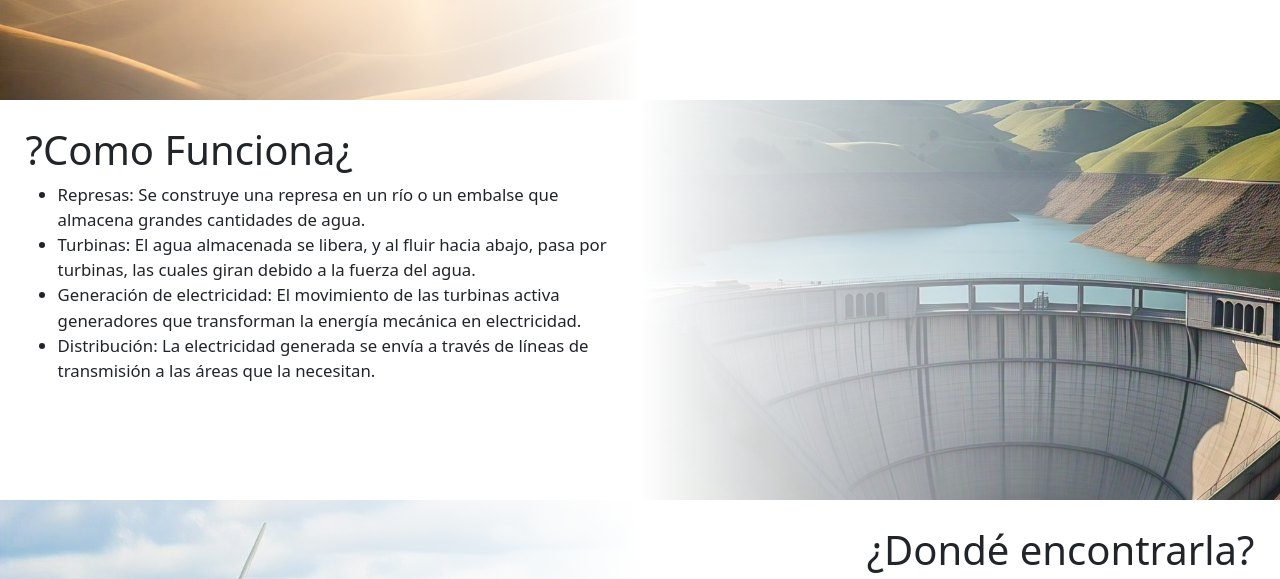
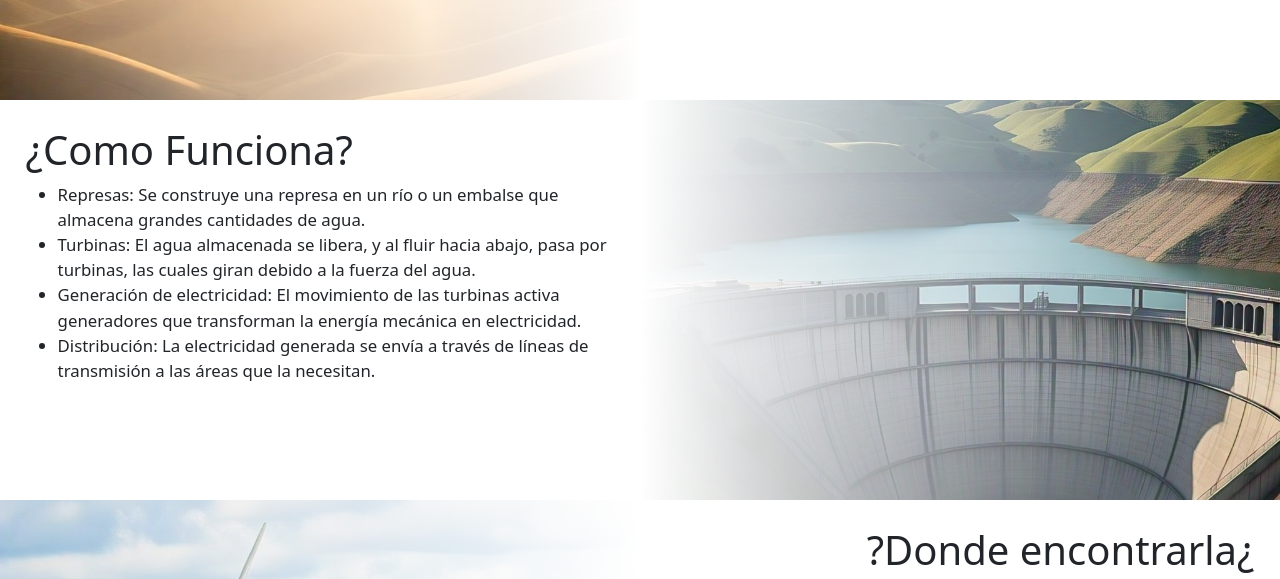
Before and after one commit to zack2141/Proyecto-bootcamp-energia-sostenible, a plain HTML site: page Inicio/Inicio.html in a window 1280 px wide. Shown: the part 1100-1679 px from the top of the page. Drawn offline with nearby package versions, Linux system fonts and the light colour scheme.

Commit message:
cambios en el texto de inicio

```diff
--- a/Inicio/Inicio.html
+++ b/Inicio/Inicio.html
@@ -134,7 +134,7 @@
 
           <div class="formato-t texto2">
 
-                <h1>?Como Funciona¿</h1>
+                <h1>¿Como Funciona?</h1>
 
                 <ul>
                   <li>Represas: Se construye una represa en un río o un embalse que almacena grandes cantidades de agua.</li>
@@ -151,7 +151,7 @@
 
             <div class="formato-t texto3">
 
-                <h1>?Dondé encontrarla¿</h1>
+                <h1>¿Donde encontrarla?</h1>
 
                 <p>
                   La energía hidroeléctrica se encuentra en zonas donde existen grandes ríos o recursos hídricos.
```
